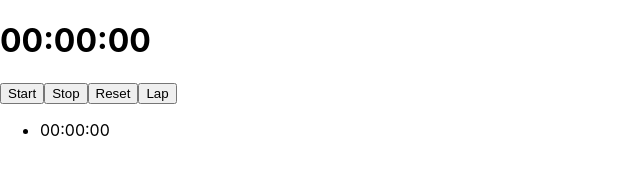
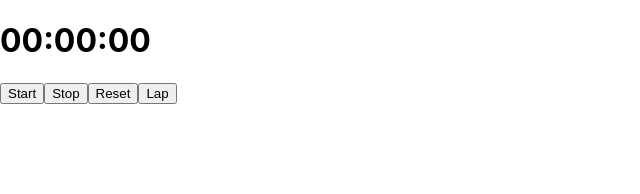
Before and after one commit to EenMac/Productivity-Timer, a React (Create React App) app: page / in a window 1280 px wide. Shown: the top 194 px of the page, without its empty margins (0-640 px from the left). Built offline with nearby package versions, Linux system fonts and the light colour scheme.

Commit message:
Rendering time list element when lap button is clicked

```diff
--- a/src/container/timeContainer.js
+++ b/src/container/timeContainer.js
@@ -66,14 +66,20 @@ function TimeContainer() {
         <button onClick={() => handleStart()}>Start</button>
         <button onClick={() => handleStop()}>Stop</button>
         <button onClick={() => setTimer(0)}>Reset</button>
-        <button onClick={handleLaps}>Lap</button>
+        <button onClick={handleLap}>Lap</button>
       </div>
       <div>
-        <ul>
-          <li>
-            <p id="list-items">{formatTime()}</p>
-          </li>
-        </ul>
+        {lap.map(() => {
+          return(
+            <div>
+              <ul>
+                <li>
+                  {formatTime()}
+                </li>
+              </ul>
+            </div>
+          )
+        }) }
       </div>
     </div>
   );
```
